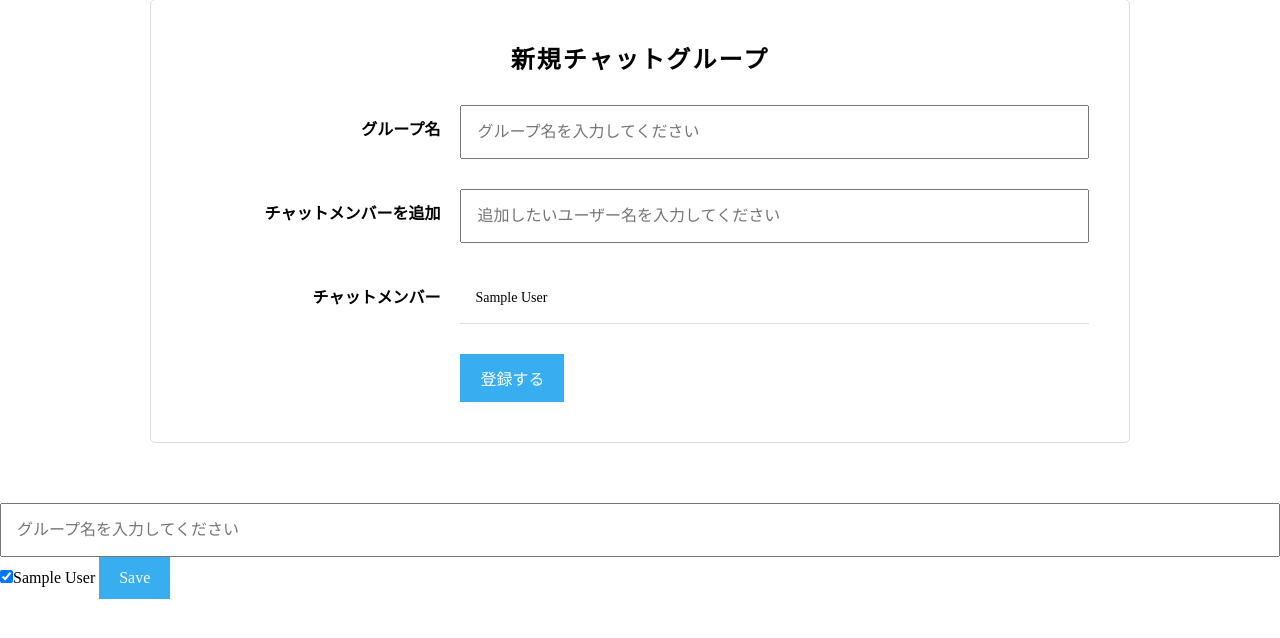
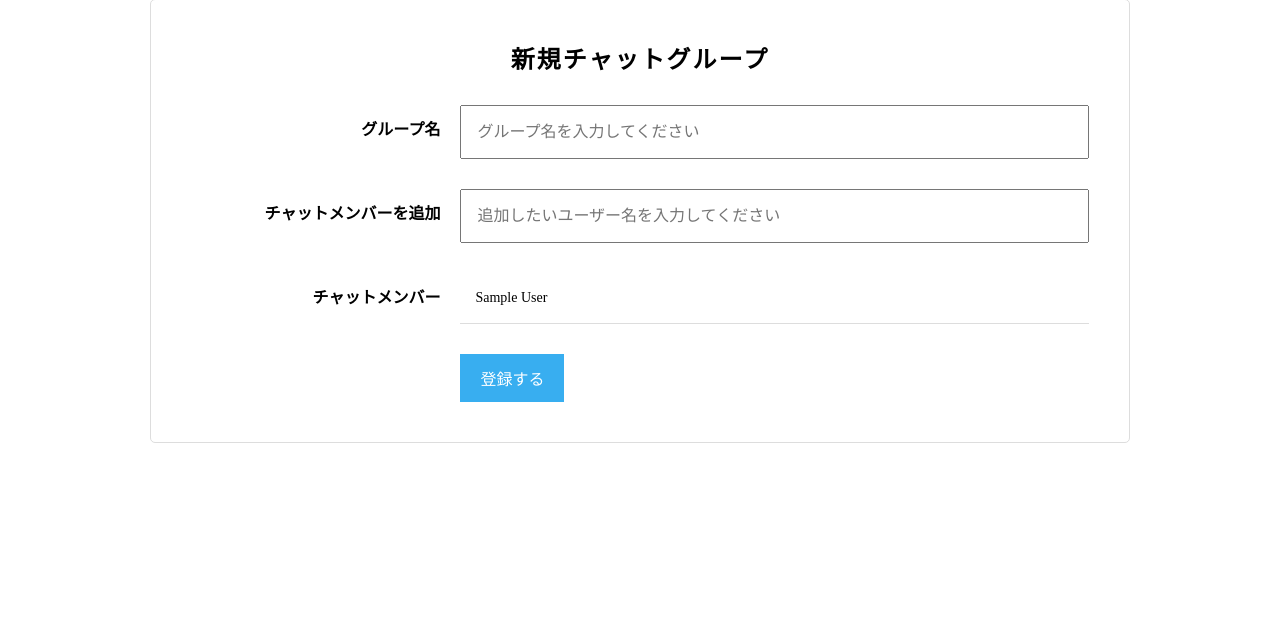
Before and after one commit to daichi0412/chat-space, a Rails app: page /groups/new in a window 1280 px wide. Shown: the part 61-699 px from the top of the page. Run offline with Rails 7, Linux system fonts and the light colour scheme; the visitor is signed in with stand-in values (Sample User, id 1); style sheets or scripts are compiled from the project's sources; some libraries are stand-ins or nearby versions.

Commit message:
Update new.html.haml

```diff
--- a/app/views/groups/new.html.haml
+++ b/app/views/groups/new.html.haml
@@ -1,8 +1,3 @@
 .SettingGroupForm
   %h1 新規チャットグループ
   = render partial: 'form', locals: { group: @group }
-
-= form_with model: @group, local: true do |f|
-  = f.text_field :name, class: "SettingGroupForm__input", placeholder: "グループ名を入力してください"
-  = f.collection_check_boxes :user_ids, User.all, :id, :name
-  = f.submit "Save", class: "SettingGroupForm__button"
```
